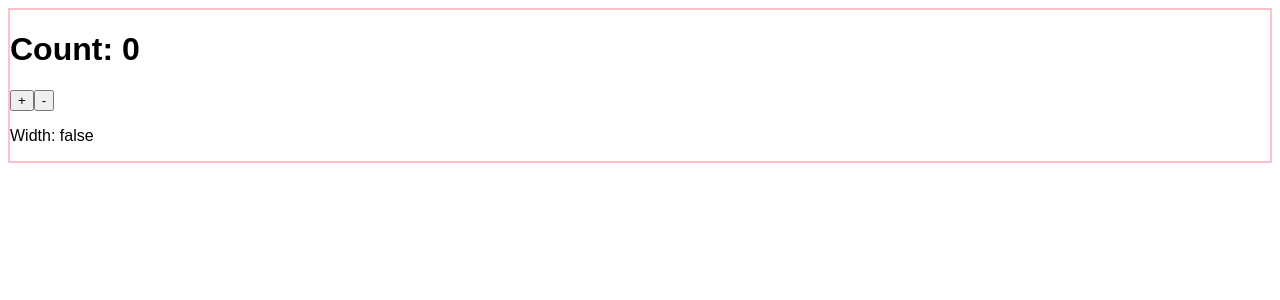
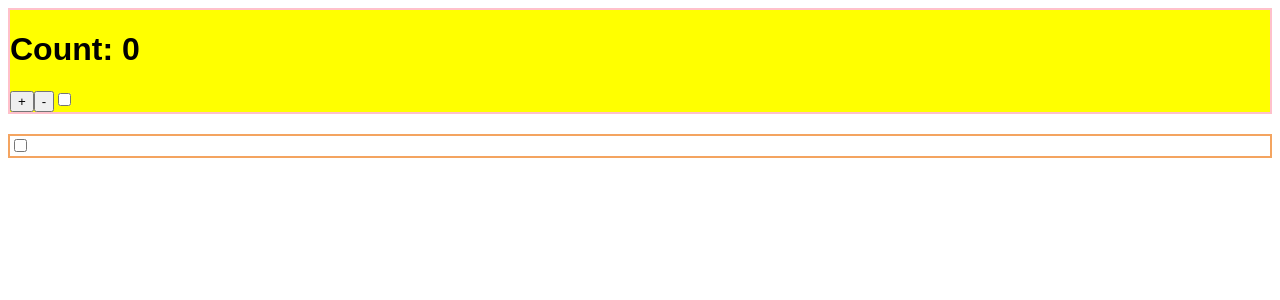
Before and after one commit to ardeora/react-dev, a React app: page / in a window 1280 px wide. Shown: the top 300 px of the page. Built offline with nearby package versions, Linux system fonts and the light colour scheme.

Commit message:
UseTheme Custom Hook

```diff
--- a/src/components/App.tsx
+++ b/src/components/App.tsx
@@ -1,49 +1,12 @@
-import React, { useEffect, useState } from 'react';
-import { css } from '@emotion/css';
-
-const useWindowsWidth = () => {
-  const [isScreenSmall, setIsScreenSmall] = useState(window.innerWidth < 600);
-  console.log('Running useWindowsWidth');
-  const checkScreenSize = () => {
-    console.log('Running checkScreenSize');
-    setIsScreenSmall(window.innerWidth < 600);
-  };
-  useEffect(() => {
-    checkScreenSize();
-    window.addEventListener('resize', checkScreenSize);
-
-    return () => window.removeEventListener('resize', checkScreenSize);
-  }, []);
-
-  return isScreenSmall;
-};
+import React from 'react';
+import { Counter } from './Counter';
+import { Switch } from './Switch';
 
 export const App: React.FC = () => {
-  const [count, setCount] = useState(0);
-  const isScreenSmall = useWindowsWidth();
-
-  console.log(`rendering App ${count}`);
-
-  useEffect(() => {
-    console.log(`running Effect ${count}`);
-    return () => {
-      console.log(`cleaning up Effect ${count}`);
-    };
-  });
-
-  console.log(`isScreenSmall: ${isScreenSmall}`);
   return (
-    <div className={appStyle}>
-      <h1>Count: {count}</h1>
-      <button onClick={() => setCount(count + 1)}>+</button>
-      <button onClick={() => setCount(count - 1)}>-</button>
-
-      <p>Width: {isScreenSmall ? 'true' : 'false'}</p>
+    <div>
+      <Counter />
+      <Switch />
     </div>
   );
 };
-
-const appStyle = css`
-  font-family: sans-serif;
-  border: 2px solid pink;
-`;
--- /dev/null
+++ b/src/components/Counter.tsx
@@ -0,0 +1,27 @@
+import React, { useState } from 'react';
+import { useTheme } from './Theme';
+import { css } from '@emotion/css';
+
+export const Counter = (): JSX.Element => {
+  const [count, setCount] = useState(0);
+  const { theme, toggleTheme } = useTheme();
+
+  return (
+    <div
+      className={appStyle}
+      style={{
+        backgroundColor: theme === 'dark' ? 'green' : 'yellow',
+      }}
+    >
+      <h1>Count: {count}</h1>
+      <button onClick={() => setCount(count + 1)}>+</button>
+      <button onClick={() => setCount(count - 1)}>-</button>
+      <input onChange={toggleTheme} type="checkbox" checked={theme === 'light' ? false : true} />
+    </div>
+  );
+};
+
+const appStyle = css`
+  font-family: sans-serif;
+  border: 2px solid pink;
+`;
--- /dev/null
+++ b/src/components/Switch.tsx
@@ -0,0 +1,19 @@
+import React from 'react';
+import { css } from '@emotion/css';
+import { useTheme } from './Theme';
+
+export const Switch = (): JSX.Element => {
+  const { theme, toggleTheme } = useTheme();
+
+  return (
+    <div className={style}>
+      <input onChange={toggleTheme} type="checkbox" checked={theme === 'light' ? false : true} />
+    </div>
+  );
+};
+
+const style = css`
+  margin-top: 20px;
+  font-family: sans-serif;
+  border: 2px solid sandybrown;
+`;
--- /dev/null
+++ b/src/components/Theme.ts
@@ -0,0 +1,22 @@
+import { useState } from 'react';
+
+export type ThemeType = 'light' | 'dark';
+
+export interface useThemeReturnType {
+  theme: ThemeType;
+  toggleTheme: () => void;
+}
+
+export const useTheme = (): useThemeReturnType => {
+  const [theme, setTheme] = useState<ThemeType>('light');
+
+  const toggleTheme = () => {
+    if (theme === 'light') {
+      setTheme('dark');
+    } else {
+      setTheme('light');
+    }
+  };
+
+  return { theme, toggleTheme };
+};
```
Also changed, not shown: 1 other file (tests, documents, lock files or other folders).
